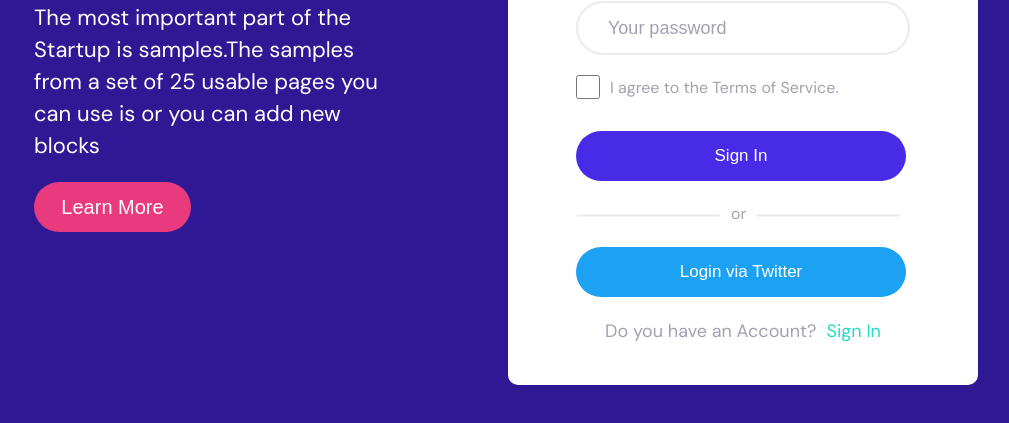
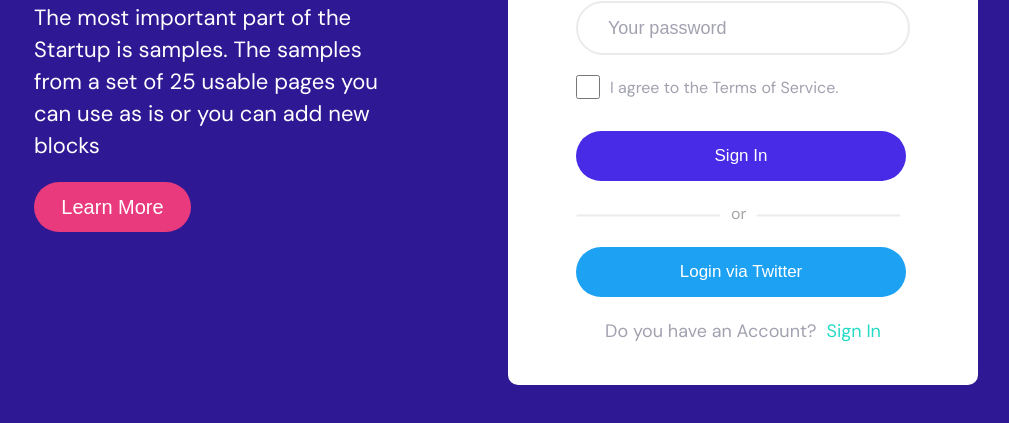
Before and after one commit to dhanasekar-developer/Task, a plain HTML site: page index.html in a window 1280 px wide. Shown: the part 369-792 px from the top of the page, without its empty margins (134-1143 px from the left). Drawn offline with Linux system fonts and the light colour scheme.

Commit message:
updated file

```diff
--- a/index.html
+++ b/index.html
@@ -27,10 +27,8 @@
                 <h1>generate awesame web pages</h1>
             </div>
             <div class="content">
-                <p>The most important part of the Startup is samples.The samples from a set of 25 usable pages you can
-                    use
-                    is or
-                    you can add new blocks</p>
+                <p>The most important part of the Startup is samples. The samples from a set of 25 usable pages you can
+                    use as is or you can add new blocks</p>
             </div>
             <button class="learnBtn">Learn More</button>
         </div>
```
